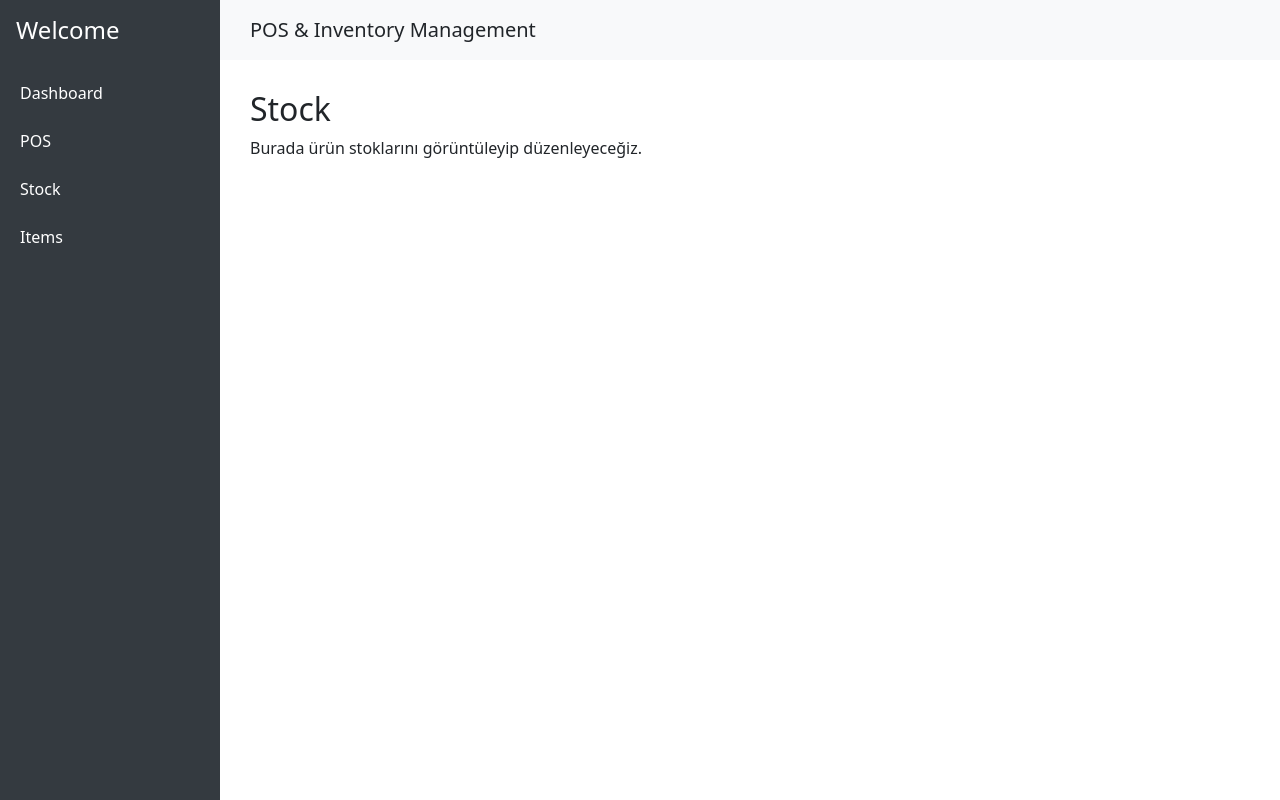
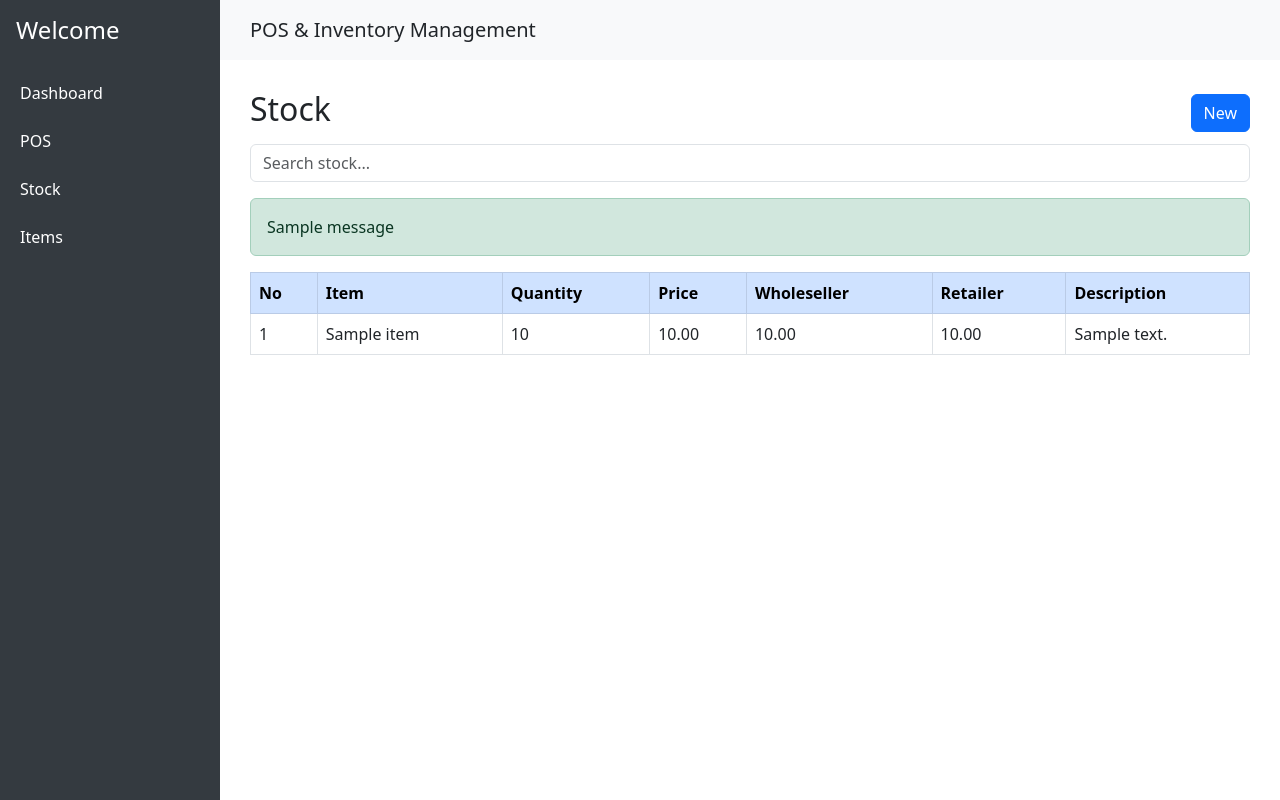
Before and after one commit to ahmedaliibrahim01/pos_and_inventory_management, a Django app: page /stock/ in a window 1280 px wide. Run offline with Django 5.2, Linux system fonts and the light colour scheme; tables that the repository leaves empty hold one stand-in row (values such as "Sample post"); one stand-in notice (Sample message) is shown.

Commit message:
stock add

```diff
--- a/inventory/forms.py
+++ b/inventory/forms.py
@@ -1,5 +1,5 @@
 from django import forms
-from .models import Item
+from .models import Item, Stock
 
 class ItemForm(forms.ModelForm):
     class Meta:
@@ -18,3 +18,44 @@ class ItemForm(forms.ModelForm):
         if Item.objects.filter(name__iexact=name).exists():
             raise forms.ValidationError("An item with this name already exists.")
         return name
+
+
+class StockForm(forms.ModelForm):
+    class Meta:
+        model = Stock
+        fields = [
+            'item',
+            'quantity',
+            'price',
+            'wholeseller_price',
+            'retailer_price',
+            'description'
+        ]
+        widgets = {
+            'item': forms.Select(attrs={'class': 'form-control'}),
+            'quantity': forms.NumberInput(attrs={
+                'class': 'form-control',
+                'placeholder': 'Enter stock quantity',
+                'required': 'required'
+            }),
+            'price': forms.NumberInput(attrs={
+                'class': 'form-control',
+                'placeholder': 'Enter price',
+                'step': '0.01'
+            }),
+            'wholeseller_price': forms.NumberInput(attrs={
+                'class': 'form-control',
+                'placeholder': 'Enter wholeseller price',
+                'step': '0.01'
+            }),
+            'retailer_price': forms.NumberInput(attrs={
+                'class': 'form-control',
+                'placeholder': 'Enter retailer price',
+                'step': '0.01'
+            }),
+            'description': forms.Textarea(attrs={
+                'class': 'form-control',
+                'placeholder': 'Enter description',
+                'rows': 3
+            }),
+        }
--- a/inventory/models.py
+++ b/inventory/models.py
@@ -1,9 +1,20 @@
-# models.py
 from django.db import models
 
 class Item(models.Model):
     id = models.AutoField(primary_key=True)
-    name = models.CharField(max_length=100, unique=True)  # 💡 unique=True eklendi
+    name = models.CharField(max_length=100, unique=True)  # Aynı isimde ürün eklenmesini engeller
 
     def __str__(self):
         return f"{self.id} - {self.name}"
+
+
+class Stock(models.Model):
+    item = models.ForeignKey(Item, on_delete=models.CASCADE)
+    quantity = models.PositiveIntegerField(default=0)
+    price = models.DecimalField(max_digits=10, decimal_places=2, default=0.00)
+    wholeseller_price = models.DecimalField(max_digits=10, decimal_places=2, default=0.00)
+    retailer_price = models.DecimalField(max_digits=10, decimal_places=2, default=0.00)
+    description = models.TextField(blank=True, null=True)
+
+    def __str__(self):
+        return f"{self.item.name} - Qty: {self.quantity} - Price: {self.price}"
--- a/inventory/templates/inventory/base.html
+++ b/inventory/templates/inventory/base.html
@@ -62,7 +62,7 @@
         {% endblock %}
     </div>
 
-    <!-- Bootstrap JS for Modal -->
+    <!-- Bootstrap JS -->
     <script src="https://cdn.jsdelivr.net/npm/bootstrap@5.3.0/dist/js/bootstrap.bundle.min.js"></script>
 </body>
 </html>
--- a/inventory/templates/inventory/stock.html
+++ b/inventory/templates/inventory/stock.html
@@ -3,6 +3,96 @@
 {% block title %}Stock{% endblock %}
 
 {% block content %}
-<h2>Stock</h2>
-<p>Burada ürün stoklarını görüntüleyip düzenleyeceğiz.</p>
+<div class="d-flex justify-content-between align-items-center mb-2">
+    <h2>Stock</h2>
+    <!-- New Button triggers modal -->
+    <button class="btn btn-primary" data-bs-toggle="modal" data-bs-target="#stockModal">New</button>
+</div>
+
+<!-- Arama kutusu -->
+<form method="GET" class="mb-3">
+  <input type="text" name="q" class="form-control" placeholder="Search stock..." value="{{ request.GET.q }}">
+</form>
+
+<!-- Flash messages -->
+{% if messages %}
+  {% for message in messages %}
+    <div class="alert alert-{{ message.tags }}">
+      {{ message }}
+    </div>
+  {% endfor %}
+{% endif %}
+
+<!-- Modal for new stock -->
+<div class="modal fade" id="stockModal" tabindex="-1" aria-labelledby="stockModalLabel" aria-hidden="true">
+  <div class="modal-dialog modal-lg">
+    <div class="modal-content">
+      <form method="POST">
+        {% csrf_token %}
+        <div class="modal-header">
+          <h5 class="modal-title" id="stockModalLabel">Add New Stock</h5>
+          <button type="button" class="btn-close" data-bs-dismiss="modal" aria-label="Close"></button>
+        </div>
+        <div class="modal-body">
+          <div class="row mb-2">
+            <div class="col-md-4">
+              {{ form.item.label_tag }} {{ form.item }}
+            </div>
+            <div class="col-md-2">
+              {{ form.quantity.label_tag }} {{ form.quantity }}
+            </div>
+            <div class="col-md-2">
+              {{ form.price.label_tag }} {{ form.price }}
+            </div>
+            <div class="col-md-2">
+              {{ form.wholeseller_price.label_tag }} {{ form.wholeseller_price }}
+            </div>
+            <div class="col-md-2">
+              {{ form.retailer_price.label_tag }} {{ form.retailer_price }}
+            </div>
+          </div>
+          <div class="mb-2">
+            {{ form.description.label_tag }} {{ form.description }}
+          </div>
+        </div>
+        <div class="modal-footer">
+          <button type="submit" class="btn btn-success">Save Stock</button>
+          <button type="button" class="btn btn-secondary" data-bs-dismiss="modal">Cancel</button>
+        </div>
+      </form>
+    </div>
+  </div>
+</div>
+
+<!-- Stock table -->
+<table class="table table-bordered mt-3">
+  <thead class="table-primary">
+    <tr>
+      <th>No</th>
+      <th>Item</th>
+      <th>Quantity</th>
+      <th>Price</th>
+      <th>Wholeseller</th>
+      <th>Retailer</th>
+      <th>Description</th>
+    </tr>
+  </thead>
+  <tbody>
+    {% for stock in stocks %}
+    <tr>
+      <td>{{ forloop.counter }}</td>
+      <td>{{ stock.item.name }}</td>
+      <td>{{ stock.quantity }}</td>
+      <td>{{ stock.price }}</td>
+      <td>{{ stock.wholeseller_price }}</td>
+      <td>{{ stock.retailer_price }}</td>
+      <td>{{ stock.description }}</td>
+    </tr>
+    {% empty %}
+    <tr>
+      <td colspan="7">No stock data available.</td>
+    </tr>
+    {% endfor %}
+  </tbody>
+</table>
 {% endblock %}
--- a/inventory/views.py
+++ b/inventory/views.py
@@ -1,16 +1,17 @@
 from django.shortcuts import render, redirect, get_object_or_404
 from django.contrib import messages
-from .models import Item
-from .forms import ItemForm
+from django.db.models import Q
+from .models import Item, Stock
+from .forms import ItemForm, StockForm
+
 
 def dashboard(request):
     return render(request, 'inventory/dashboard.html')
 
-def stock(request):
-    return render(request, 'inventory/stock.html')
 
 def pos(request):
     return render(request, 'inventory/pos.html')
+
 
 def item_list(request):
     if request.method == 'POST' and 'name' in request.POST:
@@ -29,6 +30,7 @@ def item_list(request):
     items = Item.objects.all()
     return render(request, 'inventory/items.html', {'form': form, 'items': items})
 
+
 def update_item(request, item_id):
     item = get_object_or_404(Item, id=item_id)
     if request.method == 'POST':
@@ -40,9 +42,40 @@ def update_item(request, item_id):
             messages.error(request, "Another item with this name already exists.")
     return redirect('items')
 
+
 def delete_item(request, item_id):
     item = get_object_or_404(Item, id=item_id)
     if request.method == 'POST':
         item.delete()
         messages.success(request, "Item deleted successfully.")
     return redirect('items')
+
+
+def stock(request):
+    if request.method == 'POST':
+        # Yeni stok ekleme formu gönderildi
+        form = StockForm(request.POST)
+        if form.is_valid():
+            form.save()
+            messages.success(request, "Stock added/updated successfully.")
+            return redirect('stock')
+        else:
+            for field in form:
+                for error in field.errors:
+                    messages.error(request, f"{field.label}: {error}")
+        stocks = Stock.objects.select_related('item').all()  # Hatalı formda yine tüm liste gelsin
+    else:
+        form = StockForm()
+        query = request.GET.get('q')
+        if query:
+            stocks = Stock.objects.select_related('item').filter(
+                Q(item__name__icontains=query) |
+                Q(description__icontains=query)
+            )
+        else:
+            stocks = Stock.objects.select_related('item').all()
+
+    return render(request, 'inventory/stock.html', {
+        'form': form,
+        'stocks': stocks,
+    })
```
Also changed, not shown: inventory/migrations/0001_initial.py, inventory/migrations/0002_alter_item_name.py (deleted).
